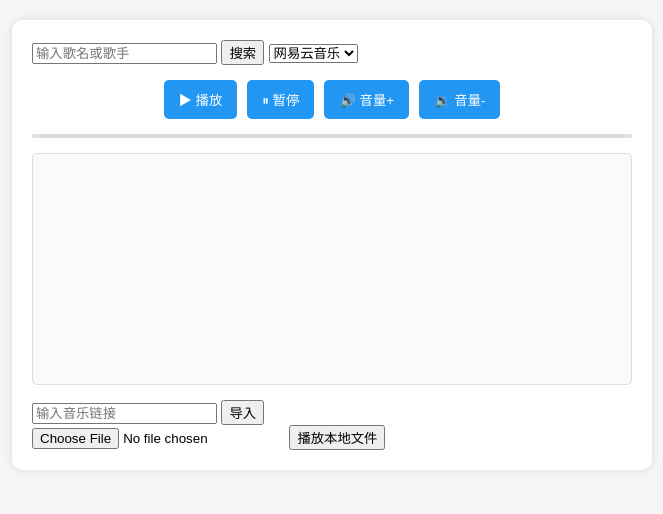
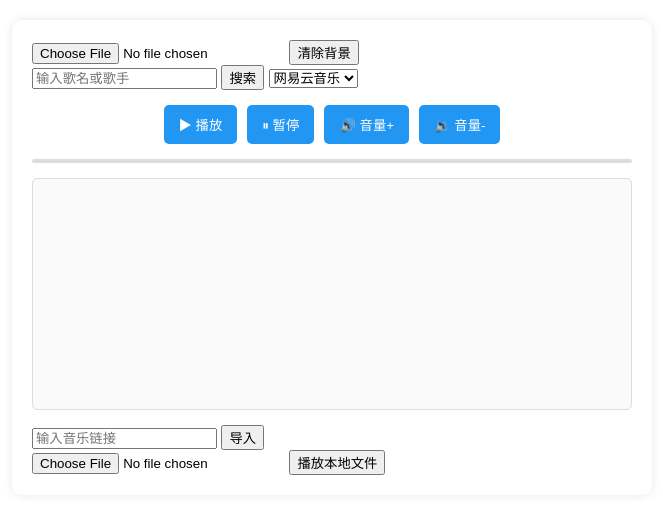
Before and after one commit to zhubaohe123/music-player, a plain HTML site: page index.html in a window 1280 px wide. Shown: the whole page, without its empty margins (308-971 px from the left). Drawn offline with Linux system fonts and the light colour scheme.

Commit message:
Add files via upload

```diff
--- a/index.html
+++ b/index.html
@@ -7,14 +7,17 @@
         /* 基础样式 */
         body {
             font-family: Arial, sans-serif;
-            background: #f5f5f5;
             margin: 0;
             padding: 20px;
+            background-size: cover;
+            background-position: center;
+            background-repeat: no-repeat;
+            min-height: 100vh;
         }
         .player {
             max-width: 600px;
             margin: 0 auto;
-            background: white;
+            background: rgba(255, 255, 255, 0.8);
             padding: 20px;
             border-radius: 10px;
             box-shadow: 0 0 10px rgba(0, 0, 0, 0.1);
@@ -74,6 +77,12 @@
 </head>
 <body>
     <div class="player">
+        <!-- 背景设置 -->
+        <div>
+            <input type="file" id="backgroundInput" accept="image/*" onchange="setBackground(event)">
+            <button onclick="clearBackground()">清除背景</button>
+        </div>
+
         <!-- 搜索区域 -->
         <div>
             <input type="text" id="searchInput" placeholder="输入歌名或歌手">
@@ -127,6 +136,23 @@
             kugou: 'https://kugou-api.vercel.app/',
             migu: 'https://migu-api.vercel.app/'
         };
+
+        // 设置背景
+        function setBackground(event) {
+            const file = event.target.files[0];
+            if (file) {
+                const reader = new FileReader();
+                reader.onload = function(e) {
+                    document.body.style.backgroundImage = `url(${e.target.result})`;
+                };
+                reader.readAsDataURL(file);
+            }
+        }
+
+        // 清除背景
+        function clearBackground() {
+            document.body.style.backgroundImage = '';
+        }
 
         // 搜索功能
         async function searchMusic() {
```
